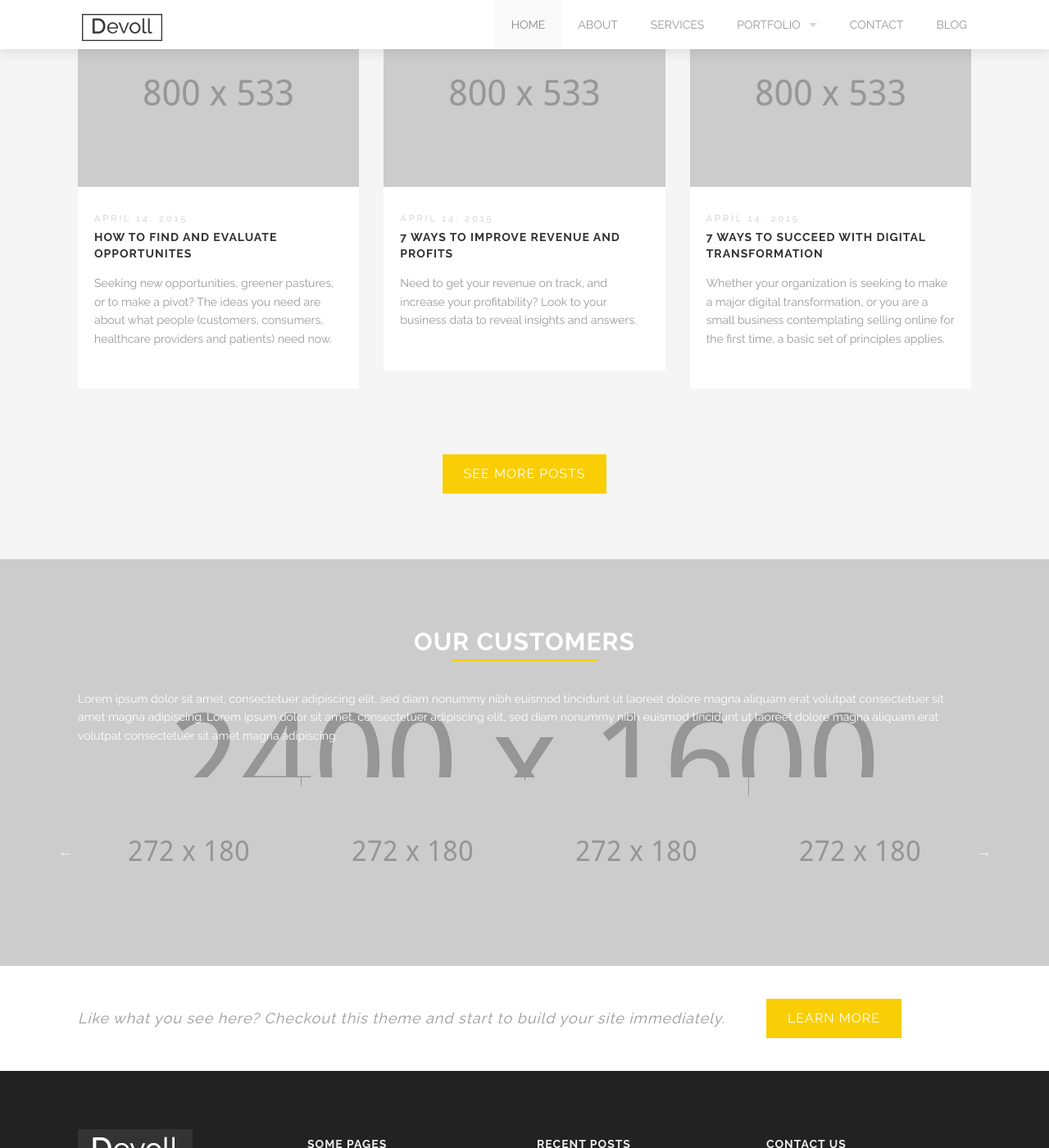
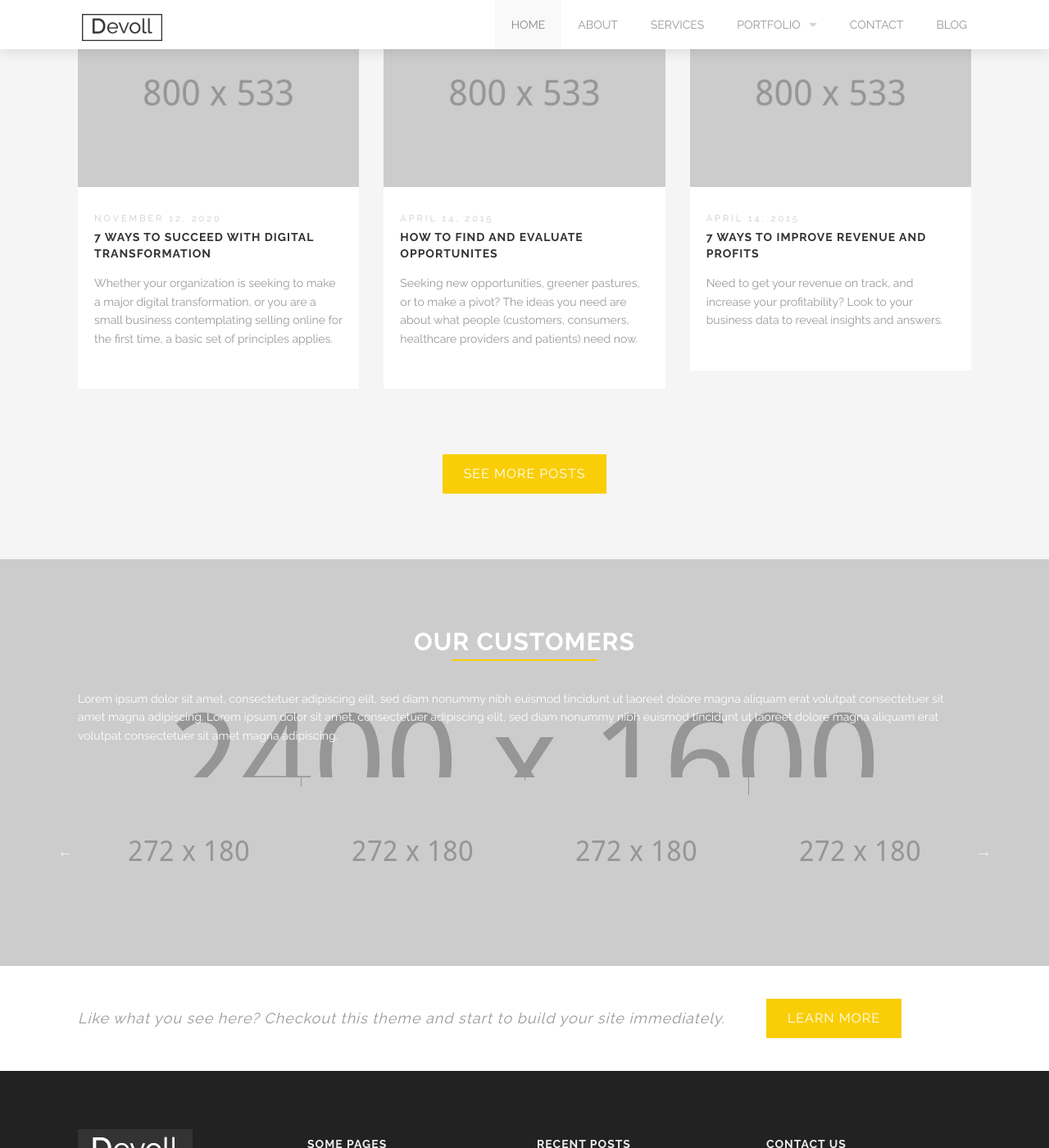
Before and after one commit to ann-marie-jahn/consulting, a Jekyll site: the page built from index.html, in a window 1280 px wide and 1400 px high, scrolled down 4504 px. Shown: the whole window at 82% size. Built offline with Jekyll 4.4.1, drawn with Linux system fonts in a browser that asks for light colours; nearby versions of some CDN libraries; some of the changed text lies outside the part shown.

Commit message:
Post on digital transformation

```diff
--- a/_posts/2015-04-14-look-what-we-have-done.markdown
+++ b/_posts/2020-11-12-7-tips-digital-transformation.markdown
@@ -1,7 +1,7 @@
 ---
 layout: post
 title:  7 ways to succeed with digital transformation
-date:   2015-04-14 10:52:12
+date:   2020-11-12 10:52:12
 images: images/@stock/blog-1.jpg
 excerpt:
   Whether your organization is seeking to make a major digital transformation, or you are a small business contemplating selling online for the first time, a basic set of principles applies.
--- a/index.html
+++ b/index.html
@@ -194,7 +194,7 @@ milestones:
     {% include icon-text.html title='Go digital' desc='Creative3' icon_class='fa fa-mobile-alt' delay='400' shape_class='icon-text-circle' %}
   </div>
   <div class="medium-3 large-3 columns">
-    {% include icon-text.html title='Wed love to chat' desc='Creative4' icon_class='fa fa-comments-o' delay='600' shape_class='icon-text-circle' %}
+    {% include icon-text.html title='We\'d love to chat' desc='Creative4' icon_class='fa fa-comments-o' delay='600' shape_class='icon-text-circle' %}
   </div>
 </div>
 
```
Also changed, not shown: other parts of index.html (+1 -1 lines), images/@stock/client-screen-Ginnys-400x400.png (added), images/@stock/ginny-phone-400x400.jpg (added).
